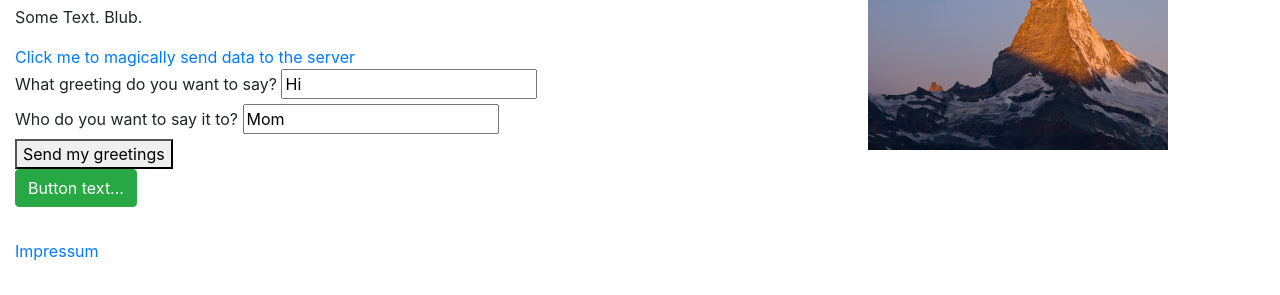
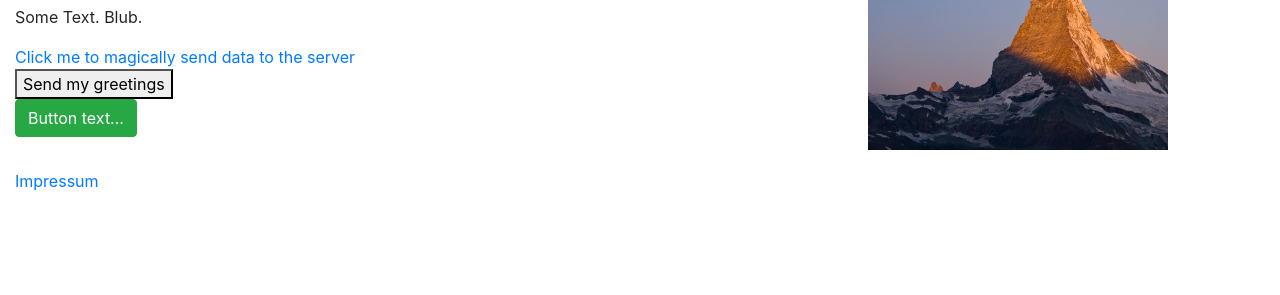
Before and after one commit to martin34/codewars, a plain HTML site: page webpage/index.html in a window 1280 px wide. Shown: the part 177-472 px from the top of the page. Drawn offline with nearby package versions, Linux system fonts and the light colour scheme.

Commit message:
Improve example

```diff
--- a/webpage/index.html
+++ b/webpage/index.html
@@ -25,19 +25,10 @@
             <div class="col-md-8">
                 <h1>Heading</h1>
                 <p>Some Text. Blub.</p>
-                <a href="show_data.php?wonderful_data=this+is+meaningless">Click me to magically send data to the server</a>
-
 
                 <!--Client server communication example-->
+                <a href="http://127.0.0.1:5000/">Click me to magically send data to the server</a>
                 <form action="http://127.0.0.1:5000/" method="post">
-                <div>
-                    <label for="say">What greeting do you want to say?</label>
-                    <input name="say" id="say" value="Hi">
-                </div>
-                <div>
-                    <label for="to">Who do you want to say it to?</label>
-                    <input name="to" id="to" value="Mom">
-                </div>
                 <div>
                     <button>Send my greetings</button>
                 </div>
```
